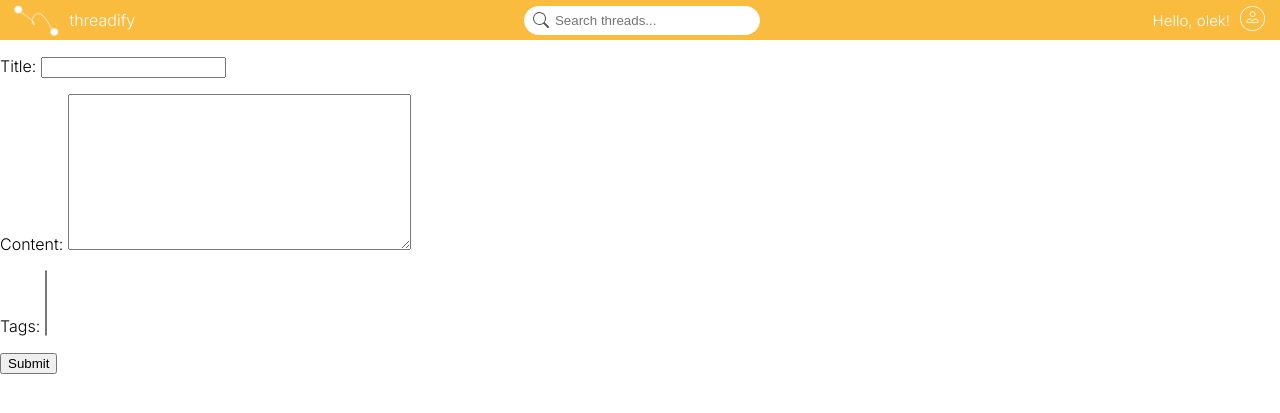
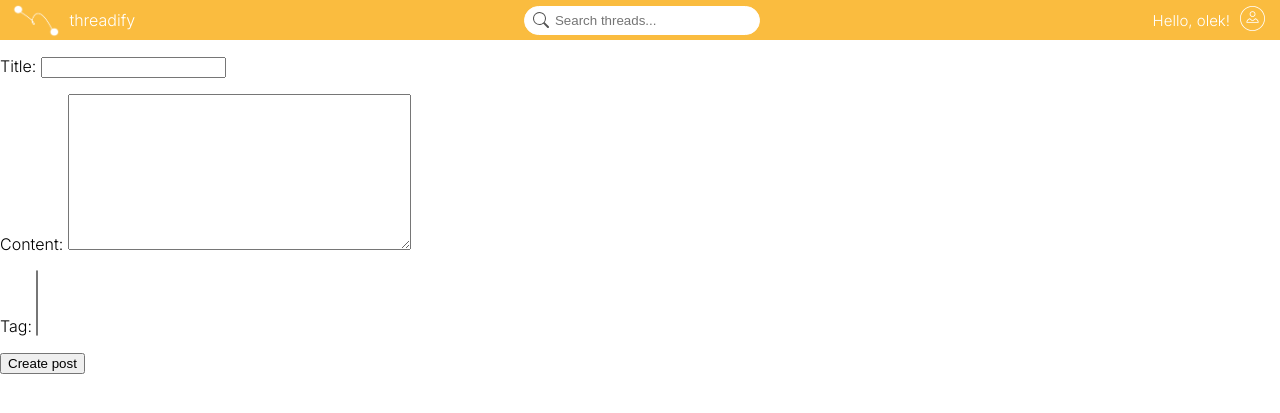
Before and after one commit to oluchna/threads, a Django app: page /create-post/ in a window 1280 px wide. Shown: the top 413 px of the page. Run offline with Django 5.2, Linux system fonts and the light colour scheme; a user stored in the database is signed in; data that the repository does not hold is empty; parts of the project's set-up code (start-up, migrations or seed data) failed here and were passed over.

Commit message:
Tags selection in thread form creation added

```diff
--- a/base/forms.py
+++ b/base/forms.py
@@ -5,6 +5,21 @@ from .models import Post, Tag
 class ThreadForm(ModelForm):
     class Meta:
         model = Post
-        fields = ['title', 'content']
+        fields = ['title', 'content', 'tag']
 
-    tags = ModelMultipleChoiceField(queryset=Tag.objects.all(), required=False)
+    tag = ModelMultipleChoiceField(queryset=Tag.objects.all(), required=False)
+
+    def save(self, commit=True):
+        # Save the post first to get a Post instance
+        post = super().save(commit=False)
+
+        # Save the Post instance, but don't commit yet
+        if commit:
+            post.save()
+
+        # Save the tags relationship
+        tag = self.cleaned_data.get('tag')
+        if tag:
+            post.tag.set(tag, through_defaults={'database': 'default'})  # Associate selected tags with the post
+
+        return post
--- a/base/templates/base/thread_form.html
+++ b/base/templates/base/thread_form.html
@@ -7,8 +7,8 @@
         {% csrf_token %}
         {{form.as_p}}
 
-        <input type="submit" value="Submit" />
-
+        {% comment %} <input type="submit" value="Submit" /> {% endcomment %}
+        <button type="submit">Create post</button>
     </form>
 </div>
 
--- a/base/views.py
+++ b/base/views.py
@@ -146,9 +146,10 @@ def create_thread(request):
     if request.method == "POST":
         form = ThreadForm(request.POST)
         if form.is_valid():
-            new_post = form.save(commit=False)
+            new_post = form.save()
             new_post.post_type = 't'
             new_post.author = request.user
+            new_post.participats.add(request.user)
             new_post.save()
 
             return redirect("home")
```
